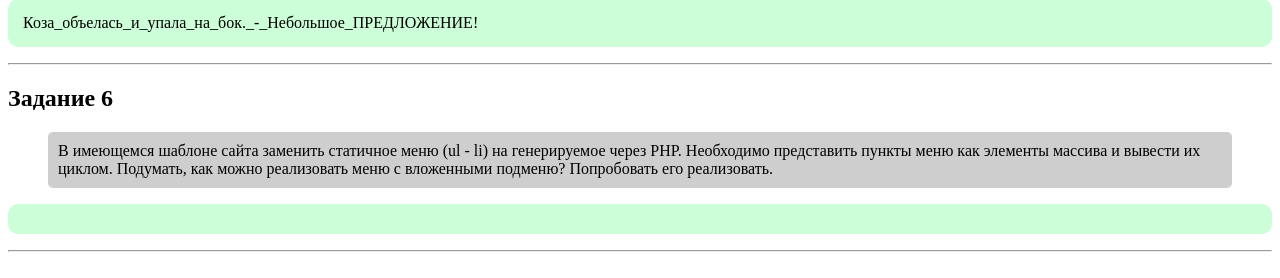
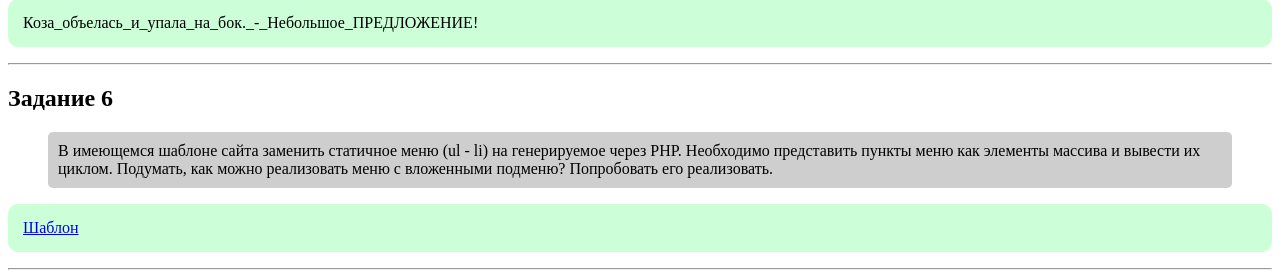
Before and after one commit to artemijeka/PHP-1, a PHP site: page / in a window 1280 px wide. Shown: the part 1627-1905 px from the top of the page. Before the commit the page ends 1879 px from the top, so only its background shows below. Run offline with PHP 8.4, Linux system fonts and the light colour scheme.

Commit message:
ссылку добавил на шаблон с решением задания 6

```diff
--- a/3/HW/index.php
+++ b/3/HW/index.php
@@ -180,9 +180,7 @@
 		В имеющемся шаблоне сайта заменить статичное меню (ul - li) на генерируемое через PHP. Необходимо представить пункты меню как элементы массива и вывести их циклом. Подумать, как можно реализовать меню с вложенными подменю? Попробовать его реализовать.
   </blockquote>
   <p>
-    <?
-
-		?>
+    <a href="./minimalistica/index.php">Шаблон</a>
   </p>
 
   <hr>
```
